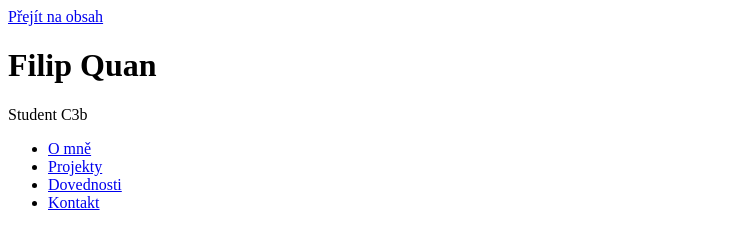
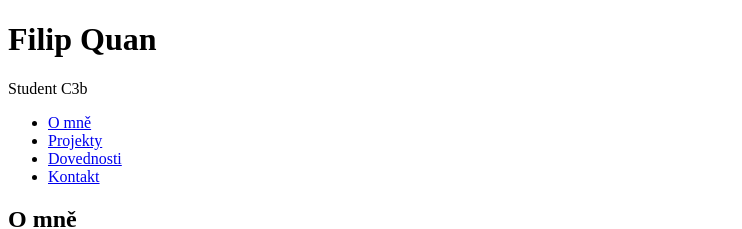
Before and after one commit to filipduy2-coder/osobni-stranka, a plain HTML site: page index.html in a window 1280 px wide. Shown: the top 229 px of the page, without its empty margins (0-742 px from the left). Drawn offline with Linux system fonts and the light colour scheme; files that its build step writes are made by us from their sources.

```diff
--- a/style.css
+++ b/style.css
@@ -1,3 +1,24 @@
+:focus-visible {
+  outline: 0.1875rem solid #005fcc;
+  outline-offset: 0.1875rem;
+  border-radius: 0.25rem;
+}
+
+.skip-link {
+  position: absolute;
+  left: -9999px;
+  top: 0.5rem;
+  z-index: 1000;
+  padding: 0.75rem 1rem;
+  background-color: #005fcc;
+  color: #ffffff;
+  font-weight: bold;
+  text-decoration: none;
+}
+
+.skip-link:focus-visible {
+  left: 0.5rem;
+}
 @media (min-width: 40em) {
   /* TODO */
 }
```
